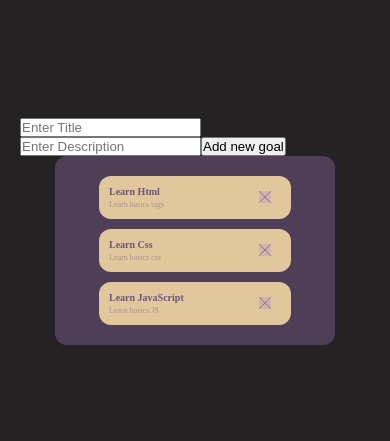
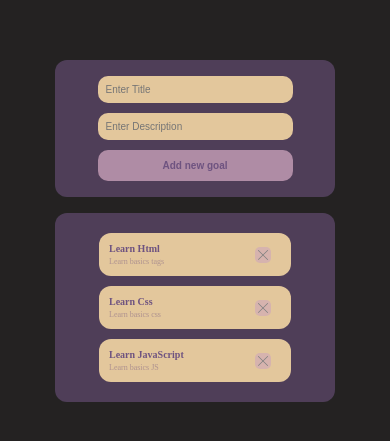
Before and after one commit to chumachenkoUA/technical-task2, a React (Vite) app: page / in a window 390 px wide. Shown: the part 191-632 px from the top of the page. Built offline with nearby package versions, Linux system fonts and the light colour scheme.

Commit message:
optimized the code

```diff
--- a/src/App.scss
+++ b/src/App.scss
@@ -1,20 +1,39 @@
-.goal-list{
-    background-color: rgba(183, 131, 221, 0.29);
+@mixin fluid-text($min, $max) {
+  font-size: clamp(#{$min}px, #{$max / 1920 * 100}vw, #{$max}px);
+}
+
+.button{
+    display: flex;
+    align-items: center;
+    justify-content: center;
+    border: none;
+    cursor: pointer;
+    border-radius: 10px;
+}
+
+.container{
   display: flex;
   flex-direction: column;
+  background-color: rgba(183, 131, 221, 0.29);
   align-items: center;
   gap: 10px;
   border-radius: 12px;
-    padding: 20px;
   max-width: 400px;
   width: 80%;
+  overflow-wrap: break-word;
 }
 
-.goal-list:empty{
+.goal-list {
+
+
+  padding: 20px;
+
+
+  &:empty {
     display: none;
   }
 
-.goal-list__item{
+  &__item {
     list-style-type: none;
     background-color: #e3c79c;
     display: flex;
@@ -25,10 +44,9 @@
     padding: 10px;
     width: 50vw;
     max-width: 80%;
-
   }
 
-.goal-list__text-wrapper{
+  &__text-wrapper {
     display: flex;
     flex-direction: column;
     flex-grow: 1;
@@ -36,57 +54,48 @@
     overflow-wrap: break-word;
   }
 
-.goal-list__title{
+  &__title {
     font-weight: bold;
-    font-size: clamp(10px, 2vw, 16px);
+    @include fluid-text(10, 20);
     margin-bottom: 3px;
     color: #6e5380;
   }
 
-.goal-list__description{
-    font-size: clamp(8px, 1.5vw, 14px);
+  &__description {
+    @include fluid-text(8, 18);
     color: rgba(110, 83, 128, 0.45);
   }
 
-.goal-list__delete-button{
-    display: flex;
-    align-items: center;
-    justify-content: center;
+  &__delete-button {
+
     height: 16px;
     width: 16px;
-    border: none;
-    cursor: pointer;
     margin-right: 10px;
     background-color: rgba(183, 131, 221, 0.29);
     border-radius: 5px;
     flex-shrink: 0;
-    transition:  0.3s ease-in-out;
-}
-.goal-list__delete-button:hover{
+    transition: 0.3s ease-in-out;
+
+    &:hover {
       background-color: rgba(142, 99, 171, 0.29);
       scale: 1.2;
     }
+  }
 
-.delete-button__svg-cross{
+  &__delete-button-icon {
     width: 10px;
     height: 10px
   }
-
-.goal-list__form{
-    margin: 0 0 16px;
-    background-color: rgba(183, 131, 221, 0.29);
-    display: flex;
-    flex-direction: column;
-    align-items: center;
-    gap: 10px;
-    border-radius: 12px;
-    padding: 16px;
-    max-width: 400px;
-    width: 80%;
-    overflow-wrap: break-word
 }
 
-.goal-list__input{
+.goals-form {
+  margin: 0 0 16px;
+
+
+  padding: 16px;
+  overflow-wrap: break-word;
+
+  &__input {
     width: 50vw;
     max-width: 80%;
     padding: 8px;
@@ -94,39 +103,37 @@
     border-radius: 10px;
     background-color: #e3c79c;
     color: #300041;
-    font-size: clamp(10px, 2vw, 15px);
-}
+    @include fluid-text(10, 15);
 
-.goal-list__input:focus{
+    &:focus {
       outline: solid 2px #aa7ab8;
     }
-
-.goal-list__add-button{
-    border: none;
+  }
+    &__add-button{
         background-color: rgba(255, 204, 228, 0.55);
         color: rgba(110, 83, 128);
         width: 50vw;
         max-width: 80%;
         padding: 10px;
-    border-radius: 10px;
         font-weight: bold;
-    font-size: clamp(10px, 2vw, 17px);
-    cursor: pointer;
-    transition:  0.3s ease-in-out;
+        @include fluid-text(10, 17);
+        transition: background-color 0.3s;
+
+        &:hover {
+            background-color: rgba(200, 157, 181, 0.59);
         }
-.goal-list__add-button:hover{
-    background-color: rgba(200, 157, 181, 0.59);
+    }
 }
 
   @media (max-width: 625px) {
 
-    .goal-list__delete-button{
+      .goals-form__delete-button {
           height: 12px;
           width: 12px;
           border-radius: 4px;
       }
 
-    .delete-button__svg-cross{
+      .goals-form__delete-button-icon {
           width: 6px;
           height: 6px
       }
```
Lines whose indentation alone changed are shown as unchanged.
